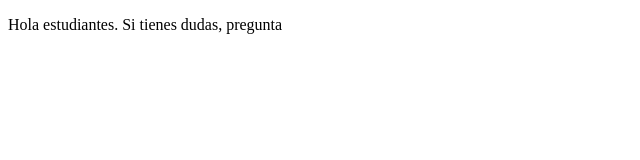
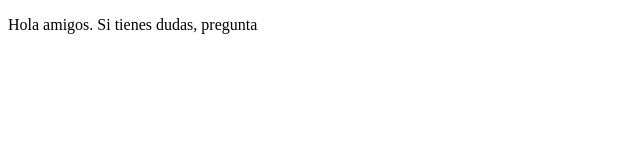
Before and after one commit to lauradsl/personalprojects, a plain HTML site: page index.html in a window 1280 px wide. Shown: the full height of the page, 0-640 px from the left. Drawn offline with Linux system fonts and the light colour scheme.

Commit message:
cambio palabra

```diff
--- a/index.html
+++ b/index.html
@@ -8,7 +8,7 @@
 </head>
 <body>
    <p>
-       Hola estudiantes. Si tienes dudas, pregunta
+       Hola amigos. Si tienes dudas, pregunta
    </p>
 </body>
 </html>
```
